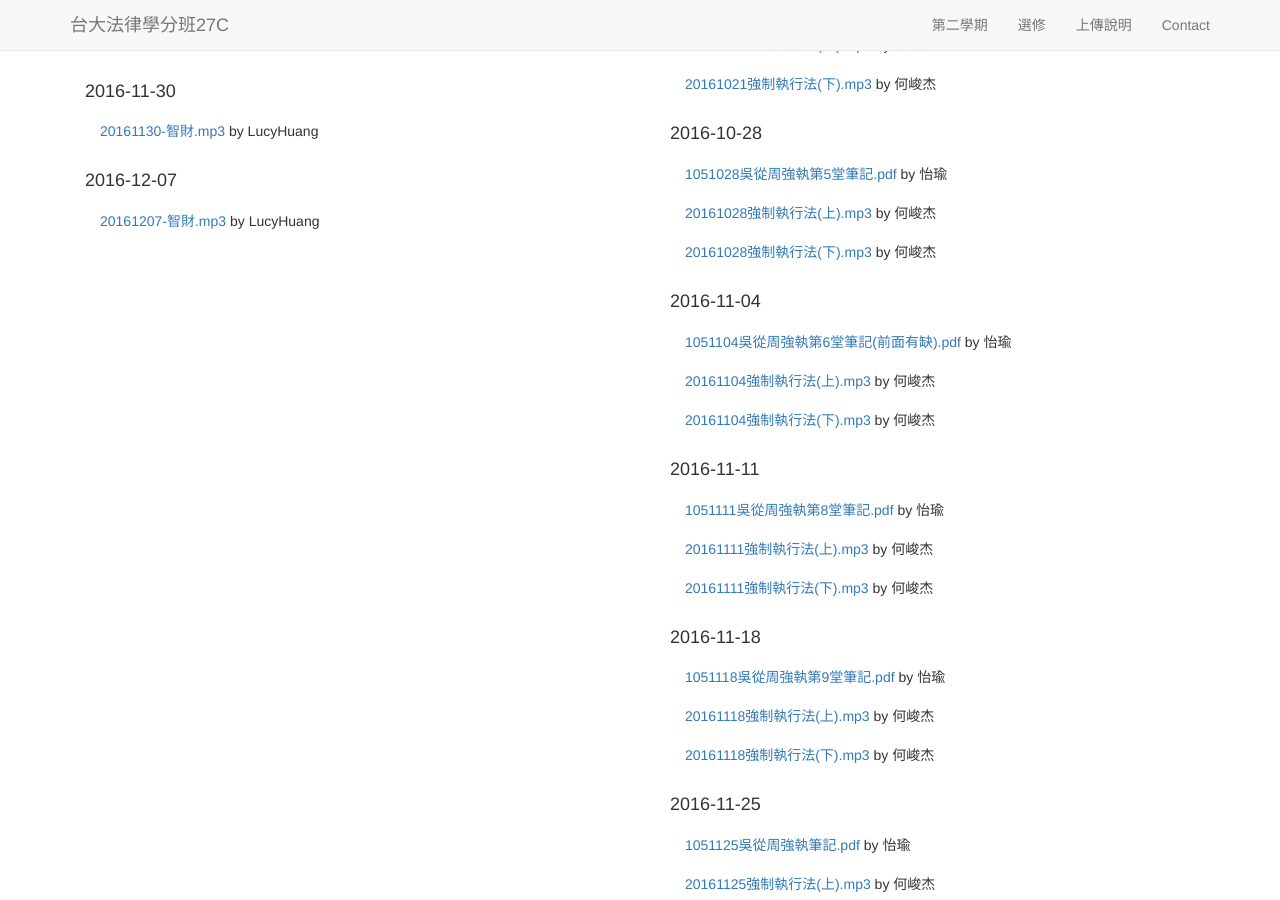
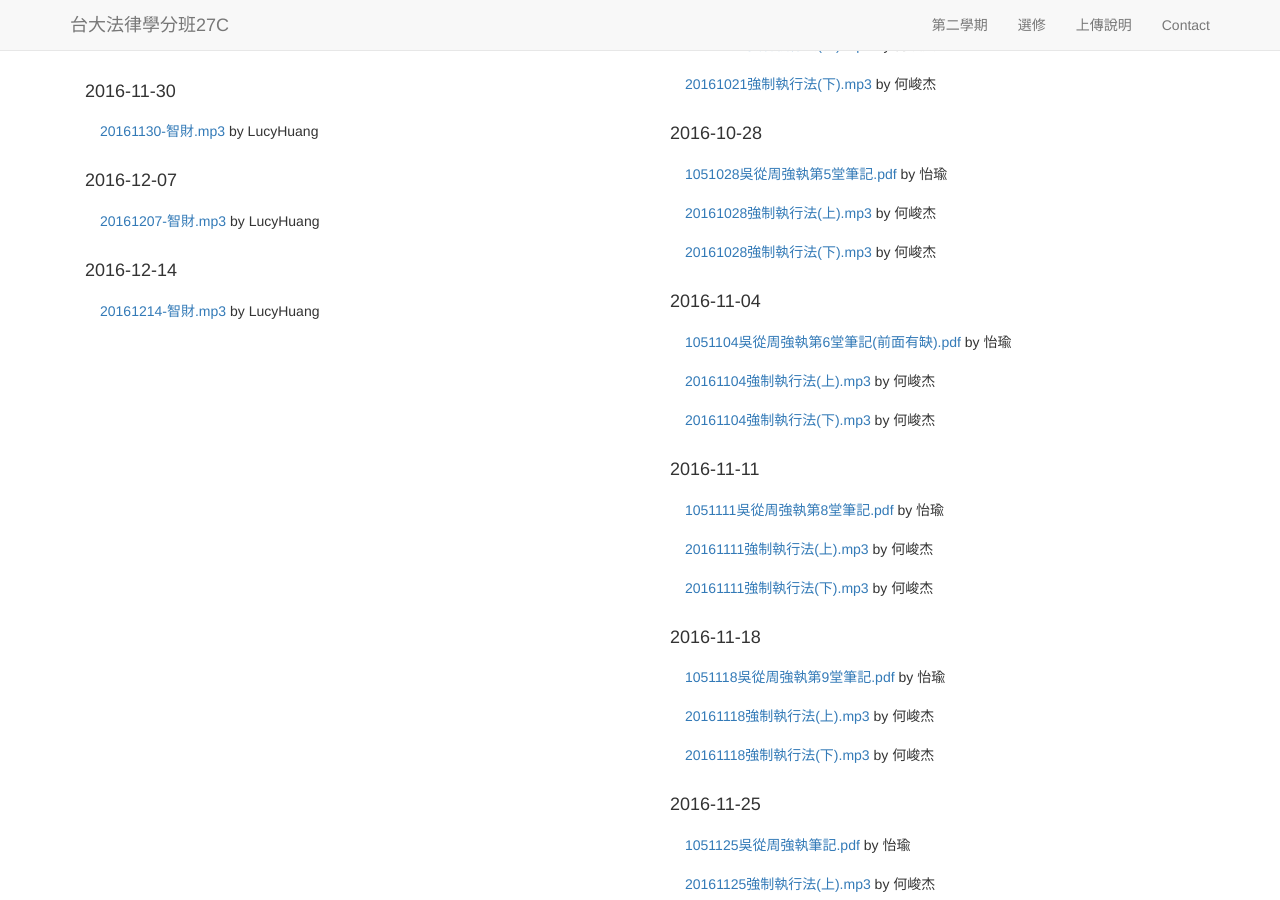
Before and after one commit to maxmilian/ntu_specs_law, a Jekyll site: the page built from elective/index.html, in a window 1280 px wide and 900 px high, scrolled down 710 px. Built offline with Jekyll 4.4.1, drawn with Linux system fonts in a browser that asks for light colours; nearby versions of some CDN libraries.

Commit message:
add 20161214 record

```diff
--- a/elective/index.html
+++ b/elective/index.html
@@ -44,6 +44,10 @@ layout: template1
       <h4>2016-12-07</h4>
       <ul class="list-group">
         <li class="list-group-item"><a href="{{ site.intellectual_property_record }}/Huang_10.mp3">20161207-智財.mp3</a> by LucyHuang</li>
+      </ul>
+      <h4>2016-12-14</h4>
+      <ul class="list-group">
+        <li class="list-group-item"><a href="{{ site.intellectual_property_record }}/Huang_11.mp3">20161214-智財.mp3</a> by LucyHuang</li>
       </ul>
     </div>
     <div class="col-md-6">
```
